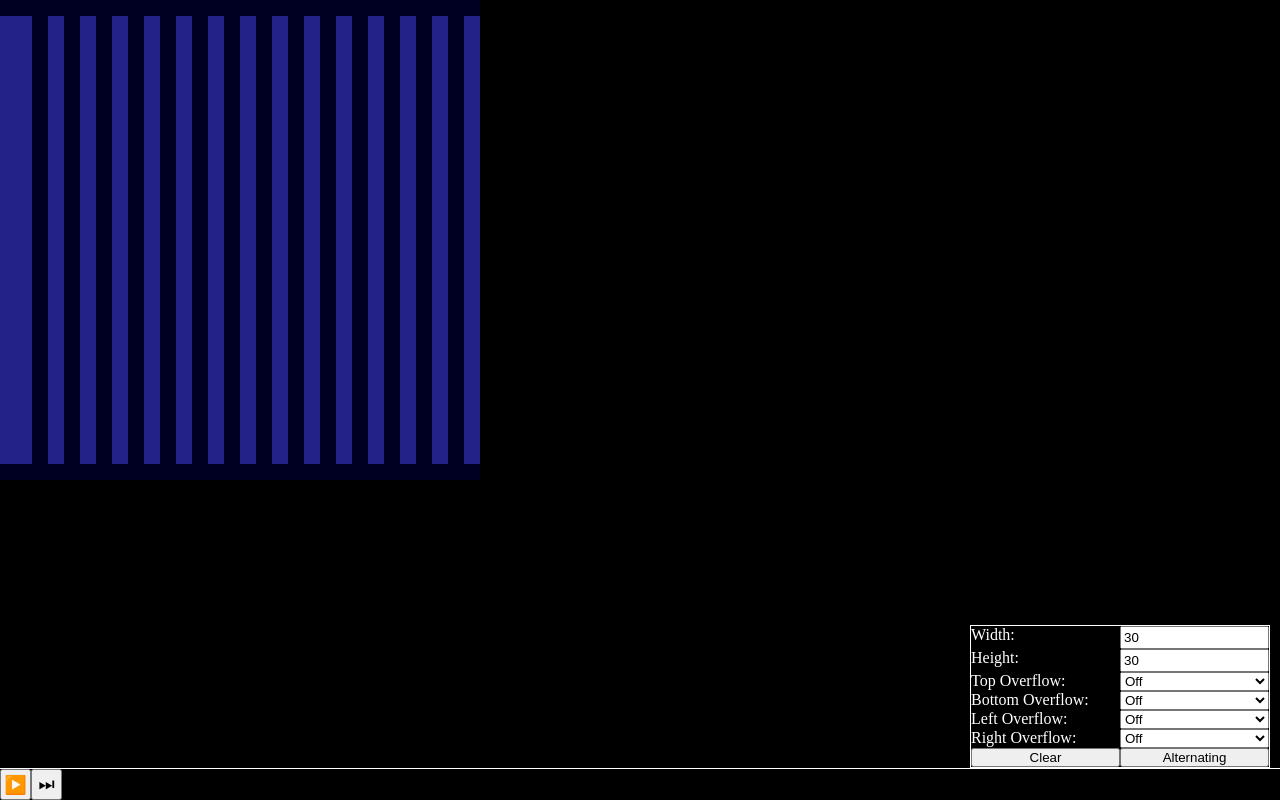
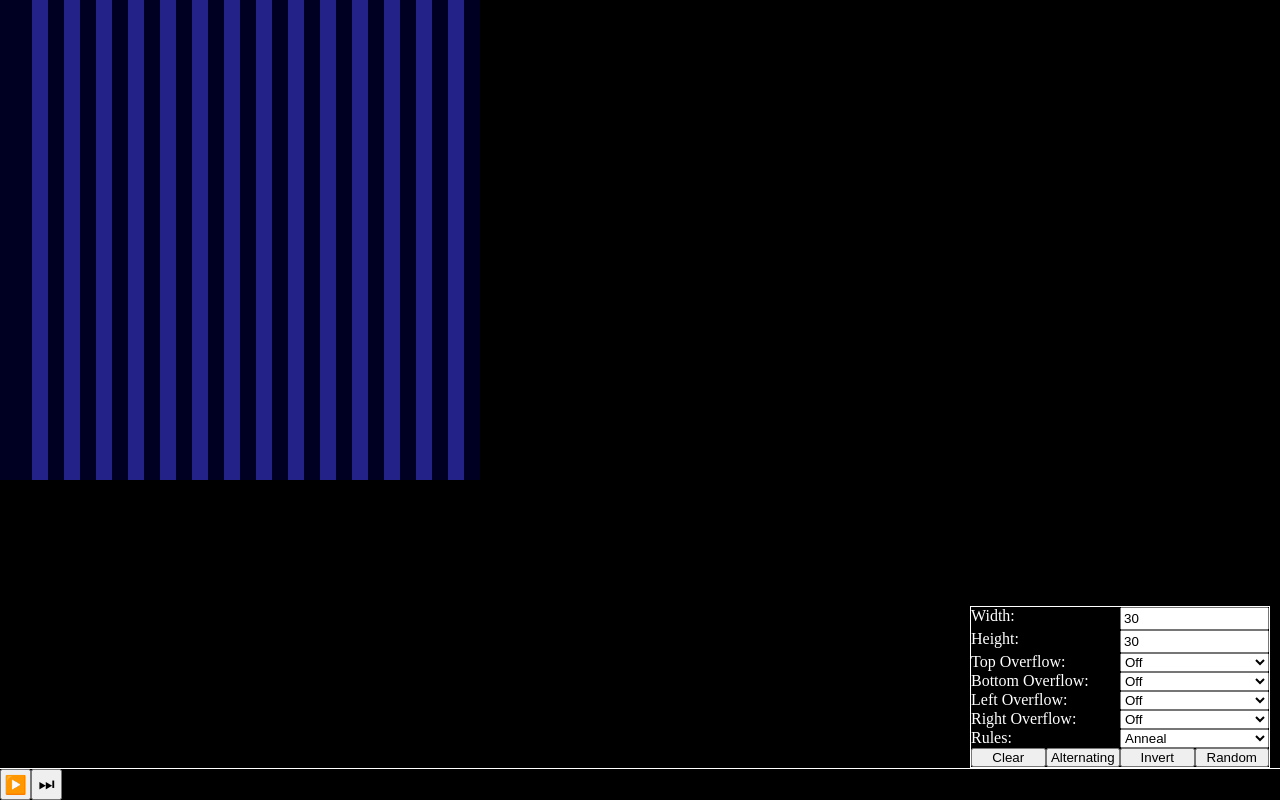
Before and after one commit to edave64/celllab, a website built with Vite: page index.html in a window 1280 px wide. Both pictures are taken after a click on the button "⏭︎". Built offline with nearby package versions, Linux system fonts and the light colour scheme.

Commit message:
Allow multiple different rules

```diff
--- a/index.html
+++ b/index.html
@@ -62,55 +62,41 @@
 			</p>
 			<p>
 				<label>Top Overflow: </label>
-				<select id="cl_o_t">
-					<option selected value="off">Off</option>
-					<option value="on">On</option>
-					<option value="loop">Loop</option>
-					<option value="mirror0">Mirror 0</option>
-					<option value="mirror1">Mirror 1</option>
-					<option value="fold">Fold</option>
-					<option value="mobius">Mobius</option>
-				</select>
+				<select id="cl_o_t" class="cl_border_behavior" data-default="off"></select>
 			</p>
 			<p>
 				<label>Bottom Overflow: </label>
-				<select id="cl_o_b">
-					<option selected value="off">Off</option>
-					<option value="on">On</option>
-					<option value="loop">Loop</option>
-					<option value="mirror0">Mirror 0</option>
-					<option value="mirror1">Mirror 1</option>
-					<option value="fold">Fold</option>
-					<option value="mobius">Mobius</option>
-				</select>
+				<select id="cl_o_b" class="cl_border_behavior" data-default="off"></select>
 			</p>
 			<p>
 				<label>Left Overflow: </label>
-				<select id="cl_o_l">
-					<option selected value="off">Off</option>
-					<option value="on">On</option>
-					<option value="loop">Loop</option>
-					<option value="mirror0">Mirror 0</option>
-					<option value="mirror1">Mirror 1</option>
-					<option value="fold">Fold</option>
-					<option value="mobius">Mobius</option>
-				</select>
+				<select id="cl_o_l" class="cl_border_behavior" data-default="off"></select>
 			</p>
 			<p>
 				<label>Right Overflow: </label>
-				<select id="cl_o_r">
-					<option selected value="off">Off</option>
-					<option value="on">On</option>
-					<option value="loop">Loop</option>
-					<option value="mirror0">Mirror 0</option>
-					<option value="mirror1">Mirror 1</option>
-					<option value="fold">Fold</option>
-					<option value="mobius">Mobius</option>
+				<select id="cl_o_r" class="cl_border_behavior" data-default="off"></select>
+			</p>
+			<p>
+				<label>Rules: </label>
+				<select id="cl_rule">
+					<option selected value="B3/S23">Game of Life</option>
+					<option selected value="B1357/S1357">Replicator</option>
+					<option selected value="B2/S">Seed</option>
+					<option selected value="B3/S012345678">Life without Death</option>
+					<option selected value="B34/S34">34 Life</option>
+					<option selected value="B35678/S5678">Diamoeba</option>
+					<option selected value="B36/S125">2x2</option>
+					<option selected value="B36/S23">HighLife</option>
+					<option selected value="B3678/S34678">Day & Night</option>
+					<option selected value="B368/S245">Morley</option>
+					<option selected value="B4678/S35678">Anneal</option>
 				</select>
 			</p>
 			<p>
 				<button onclick="CL.ui.clear()">Clear</button>
 				<button onclick="CL.ui.alternating()">Alternating</button>
+				<button onclick="CL.ui.invert()">Invert</button>
+				<button onclick="CL.ui.random()">Random</button>
 			</p>
 		</div>
 	</body>
--- /dev/null
+++ b/src/automaton_compiler.js
@@ -0,0 +1,65 @@
+import { World } from "./world";
+
+/**
+ * Golly/RLE format : B1357/S1357
+ * MCell: 1357/1357
+ *
+ * @param {string} str
+ * @returns {import("./world").Automaton}
+ */
+export function compileLifeLike(str) {
+	if (!str.includes("/")) return null;
+	const numbers = str.match(/\d+/g);
+	if (!numbers || numbers.length !== 2) return null;
+	let born;
+	let survive;
+	if (str.startsWith("B")) {
+		born = Array.from(numbers[0]);
+		survive = Array.from(numbers[1]);
+	} else {
+		survive = Array.from(numbers[0]);
+		born = Array.from(numbers[1]);
+	}
+
+	const bornTest = born.length === 0 ? "false" : born.map((x) => `neighbors === ${x}`).join(" || ");
+	const surviveTest =
+		survive.length === 0 ? "false" : survive.map((x) => `neighbors === ${x}`).join(" || ");
+
+	return new Function(
+		"World",
+		"oldWorld",
+		"newWidth",
+		"newHeight",
+		"lookupFunction",
+		`
+    const newWorld = new World(newWidth, newHeight);
+    const lookup = lookupFunction.bind(null, oldWorld);
+
+    for (let x = 0; x < newWidth; ++x) {
+        for (let y = 0; y < newHeight; ++y) {
+            let own = lookup(x, y);
+            const neighbors =
+                lookup(x - 1, y - 1) +
+                lookup(x, y - 1) +
+                lookup(x + 1, y - 1) +
+                lookup(x - 1, y) +
+                lookup(x + 1, y) +
+                lookup(x - 1, y + 1) +
+                lookup(x, y + 1) +
+                lookup(x + 1, y + 1);
+
+            if (own === 0) {
+                if (${bornTest}) own = 1;
+            } else {
+                if (!(${surviveTest})) own = 0;
+            }
+
+            if (own) {
+                newWorld.setTrue(x, y);
+            }
+        }
+    }
+
+    return newWorld;`,
+	).bind(null, World);
+}
--- a/src/lookup_compiler.js
+++ b/src/lookup_compiler.js
@@ -11,6 +11,17 @@
  * @type {BorderTypes[]}
  */
 const loopingTypes = ["mirror0", "mirror1", "fold"];
+
+/** @type {Record<BorderTypes, string>} */
+export const borderBehaviors = {
+	on: "On",
+	off: "Off",
+	fold: "Fold",
+	loop: "Loop",
+	mirror0: "Mirror 0",
+	mirror1: "Mirror 1",
+	mobius: "Möbius",
+};
 
 const lookupXunderflow = {
 	loop: "x = ((x % width) + width) % width;\n",
--- a/src/ui.js
+++ b/src/ui.js
@@ -1,5 +1,7 @@
-import { updateLookupFunction } from "./lookup_compiler.js";
+import { compileLifeLike } from "./automaton_compiler.js";
+import { updateLookupFunction, borderBehaviors } from "./lookup_compiler.js";
 import { World } from "./world.js";
+export { compileLifeLike } from "./automaton_compiler.js";
 
 /** @type {HTMLInputElement} */
 let w_input;
@@ -22,6 +24,9 @@ let runner = -1;
 /** @type {import("./world").Lookup} */
 let lastLookup;
 
+/** @type {import("./world").Automaton} */
+let automaton;
+
 export function init() {
 	updatePosition();
 
@@ -36,10 +41,10 @@ export function init() {
 	world = World.Alternating(width, height);
 	CL.display.draw(world);
 
-	const topOverflow = /** @type {HTMLInputElement} */ (document.getElementById("cl_o_t"));
-	const bottomOverflow = /** @type {HTMLInputElement} */ (document.getElementById("cl_o_b"));
-	const leftOverflow = /** @type {HTMLInputElement} */ (document.getElementById("cl_o_l"));
-	const rightOverflow = /** @type {HTMLInputElement} */ (document.getElementById("cl_o_r"));
+	const topOverflow = /** @type {HTMLSelectElement} */ (document.getElementById("cl_o_t"));
+	const bottomOverflow = /** @type {HTMLSelectElement} */ (document.getElementById("cl_o_b"));
+	const leftOverflow = /** @type {HTMLSelectElement} */ (document.getElementById("cl_o_l"));
+	const rightOverflow = /** @type {HTMLSelectElement} */ (document.getElementById("cl_o_r"));
 
 	w_input.addEventListener("change", () => {
 		width = +w_input.value;
@@ -47,6 +52,29 @@ export function init() {
 	h_input.addEventListener("change", () => {
 		height = +h_input.value;
 	});
+
+	const ruleSelector = /** @type {HTMLSelectElement} */ (document.getElementById("cl_rule"));
+	const updateRule = () => {
+		automaton = compileLifeLike(ruleSelector.value);
+	};
+
+	ruleSelector.addEventListener("change", updateRule);
+	updateRule();
+
+	for (const ele of document.querySelectorAll("select.cl_border_behavior")) {
+		for (const key in borderBehaviors) {
+			const label =
+				borderBehaviors[/** @type {import("./lookup_compiler.js").BorderTypes} */ (key)];
+			const option = document.createElement("option");
+			option.value = key;
+			option.innerText = label;
+
+			if (key === ele.getAttribute("data-default")) {
+				option.setAttribute("selected", "selected");
+			}
+			ele.appendChild(option);
+		}
+	}
 
 	const updateLookup = () => {
 		lastLookup = updateLookupFunction(
@@ -97,7 +125,7 @@ function updatePosition() {}
 
 export function step() {
 	pause();
-	world = world.step(+w_input.value, +h_input.value, lastLookup);
+	world = automaton(world, width, height, lastLookup);
 	CL.display.draw(world);
 }
 
@@ -123,7 +151,7 @@ export function pause() {
 export function play() {
 	const exec = () => {
 		runner = requestAnimationFrame(exec);
-		world = world.step(+w_input.value, +h_input.value, lastLookup);
+		world = automaton(world, width, height, lastLookup);
 		CL.display.draw(world);
 	};
 	exec();
@@ -141,3 +169,13 @@ export function alternating() {
 	world = World.Alternating(world.width, world.height);
 	CL.display.draw(world);
 }
+
+export function invert() {
+	world = world.invertAll();
+	CL.display.draw(world);
+}
+
+export function random() {
+	world = World.Random(world.width, world.height);
+	CL.display.draw(world);
+}
--- a/src/world.js
+++ b/src/world.js
@@ -110,6 +110,14 @@ export class World {
 		this.data[chunk] ^= 1 << pos;
 	}
 
+	invertAll() {
+		const ret = new World(this.width, this.height);
+		for (let i = 0; i < ret.data.length; ++i) {
+			ret.data[i] = this.data[i] ^ 0xff;
+		}
+		return ret;
+	}
+
 	/**
 	 * @param {number} h
 	 * @param {number} w
@@ -119,6 +127,19 @@ export class World {
 		const ret = new World(h, w);
 		for (let i = 0; i < ret.data.length; i++) {
 			ret.data[i] = 0b01010101;
+		}
+		return ret;
+	}
+
+	/**
+	 * @param {number} h
+	 * @param {number} w
+	 * @returns {World}
+	 */
+	static Random(h, w) {
+		const ret = new World(h, w);
+		for (let i = 0; i < ret.data.length; i++) {
+			ret.data[i] = 255 * Math.random();
 		}
 		return ret;
 	}
@@ -141,7 +162,9 @@ export class World {
 
 /**
  * @callback Automaton
- * @param {World} world
- * @param {Lookup} lookup
+ * @param {World} oldWorld
+ * @param {number} newWidth
+ * @param {number} newHeight
+ * @param {Lookup} lookupFunction
  * @return {World}
  */
```
